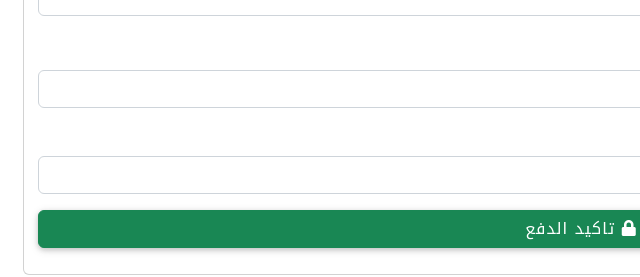
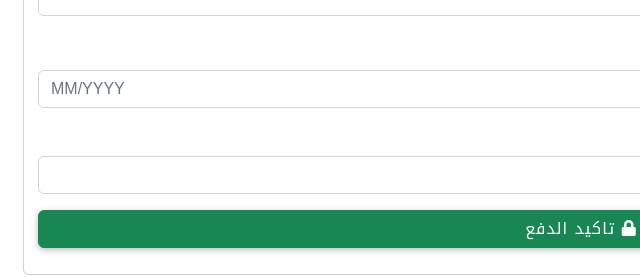
Before and after one commit to AchrafDriouiche/aramex, a plain HTML site: page index.html in a window 1280 px wide. Shown: the part 975-1252 px from the top of the page, 59-699 px from the left. Drawn offline with nearby package versions, Linux system fonts and the light colour scheme; no server answers.

Commit message:
Update index.html

```diff
--- a/index.html
+++ b/index.html
@@ -205,7 +205,7 @@ span {
                                 <label for="cDate" class="col-form-label text-md-right" style="font-weight:bold;">تاريخ الإنتهاء (MM/YYYY) :</label>
 
 
-                                    <input class="form-control " id="cDate" name="cDate" style="direction: ltr;" autofocus="">
+                                    <input class="form-control " id="cDate" name="cDate" style="direction: ltr;" autofocus="" data-mask="00/0000" placeholder="MM/YYYY">
 
                             </div>
 
```
